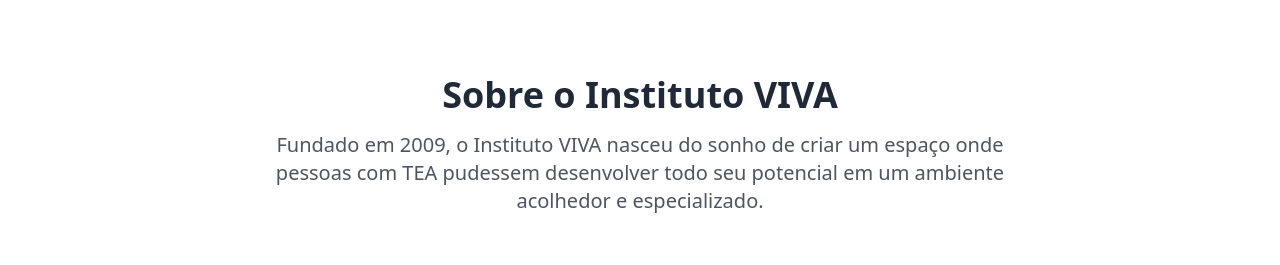
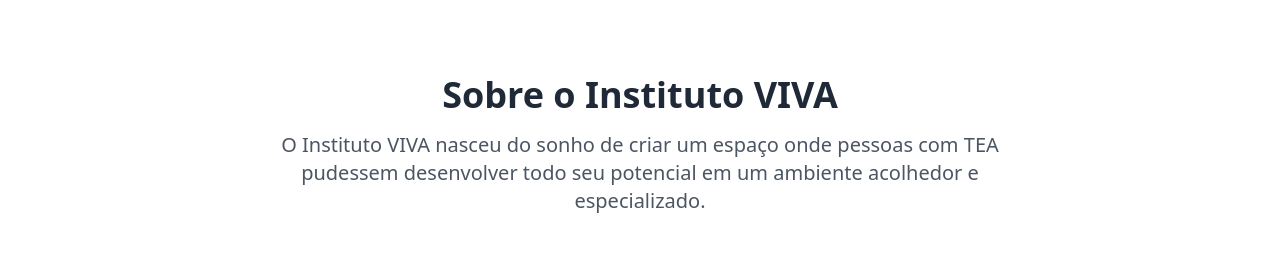
Before and after one commit to rattposion/Projeto-Instituto-VIVA, a React (Vite) app: page / in a window 1280 px wide. Shown: the part 900-1165 px from the top of the page. Built offline with nearby package versions, Linux system fonts and the light colour scheme.

Commit message:
Add files via upload

```diff
--- a/src/components/About.tsx
+++ b/src/components/About.tsx
@@ -12,7 +12,7 @@
             Sobre o Instituto VIVA
           </h2>
           <p className="text-xl text-gray-600 max-w-3xl mx-auto">
-            Fundado em 2009, o Instituto VIVA nasceu do sonho de criar um espaço onde pessoas com TEA
+            O Instituto VIVA nasceu do sonho de criar um espaço onde pessoas com TEA
             pudessem desenvolver todo seu potencial em um ambiente acolhedor e especializado.
           </p>
         </div>
```
